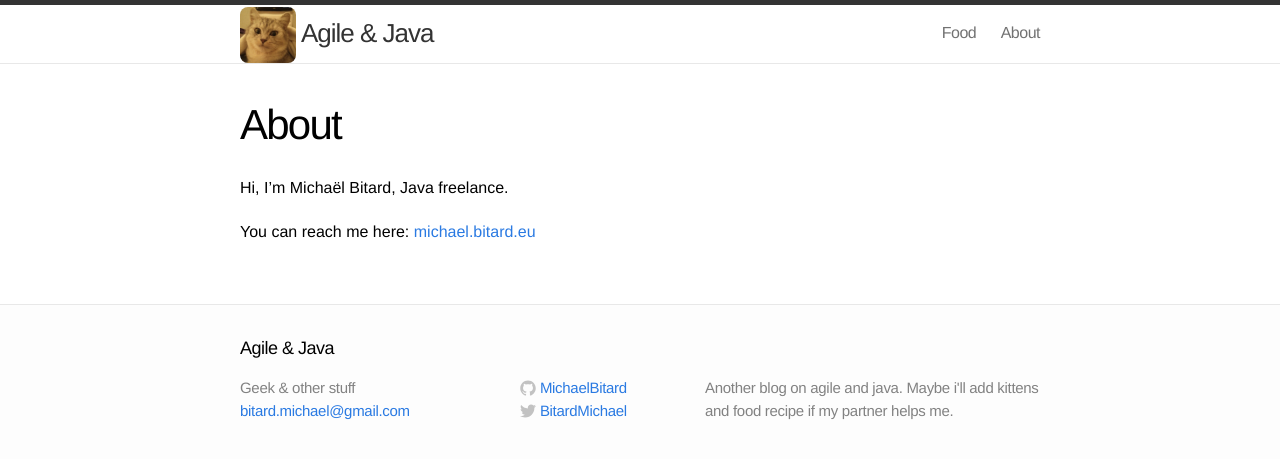
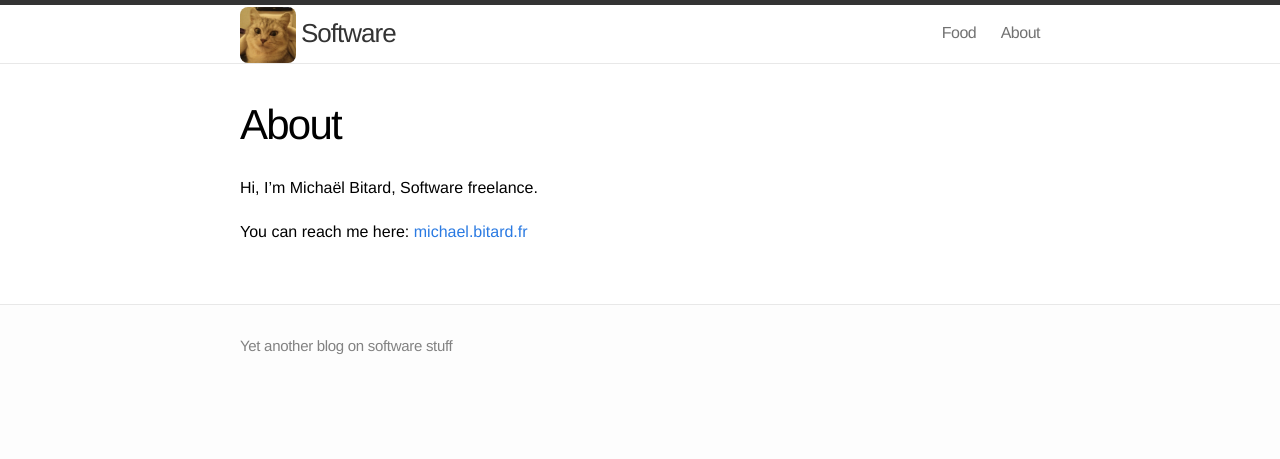
Before and after one commit to gpolaert/agileek.github.io, a Jekyll site: the page built from about.md, in a window 1280 px wide. Shown: the top 459 px of the page. Built offline with Jekyll 4.4.1, drawn with Linux system fonts in a browser that asks for light colours.

Commit message:
refresh metadata

```diff
--- a/_config.yml
+++ b/_config.yml
@@ -1,7 +1,7 @@
 # Site settings
-title: Agile & Java
-email: bitard.michael@gmail.com
-description: "Another blog on agile and java. Maybe i'll add kittens and food recipe if my partner helps me."
+title: Software
+email: bitard [dot] michael [@] gmail [dot] com
+description: "Yet another blog on software stuff"
 baseurl: ""
 url: "https://agileek.github.io"
 twitter_username: BitardMichael
--- a/_includes/footer.html
+++ b/_includes/footer.html
@@ -1,61 +1,7 @@
 <footer class="site-footer">
-
   <div class="wrap">
-
-    <h2 class="footer-heading">{{ site.title }}</h2>
-
-    <div class="footer-col-1 column">
-      <ul>
-        <li>Geek & other stuff</li>
-        <li><a href="mailto:{{ site.email }}">{{ site.email }}</a></li>
-      </ul>
-    </div>
-
-    <div class="footer-col-2 column">
-      <ul>
-        {% if site.github_username %}<li>
-          <a href="https://github.com/{{ site.github_username }}">
-            <span class="icon github">
-              <svg version="1.1" class="github-icon-svg" xmlns="http://www.w3.org/2000/svg" xmlns:xlink="http://www.w3.org/1999/xlink" x="0px" y="0px"
-                 viewBox="0 0 16 16" enable-background="new 0 0 16 16" xml:space="preserve">
-                <path fill-rule="evenodd" clip-rule="evenodd" fill="#C2C2C2" d="M7.999,0.431c-4.285,0-7.76,3.474-7.76,7.761
-                c0,3.428,2.223,6.337,5.307,7.363c0.388,0.071,0.53-0.168,0.53-0.374c0-0.184-0.007-0.672-0.01-1.32
-                c-2.159,0.469-2.614-1.04-2.614-1.04c-0.353-0.896-0.862-1.135-0.862-1.135c-0.705-0.481,0.053-0.472,0.053-0.472
-                c0.779,0.055,1.189,0.8,1.189,0.8c0.692,1.186,1.816,0.843,2.258,0.645c0.071-0.502,0.271-0.843,0.493-1.037
-                C4.86,11.425,3.049,10.76,3.049,7.786c0-0.847,0.302-1.54,0.799-2.082C3.768,5.507,3.501,4.718,3.924,3.65
-                c0,0,0.652-0.209,2.134,0.796C6.677,4.273,7.34,4.187,8,4.184c0.659,0.003,1.323,0.089,1.943,0.261
-                c1.482-1.004,2.132-0.796,2.132-0.796c0.423,1.068,0.157,1.857,0.077,2.054c0.497,0.542,0.798,1.235,0.798,2.082
-                c0,2.981-1.814,3.637-3.543,3.829c0.279,0.24,0.527,0.713,0.527,1.437c0,1.037-0.01,1.874-0.01,2.129
-                c0,0.208,0.14,0.449,0.534,0.373c3.081-1.028,5.302-3.935,5.302-7.362C15.76,3.906,12.285,0.431,7.999,0.431z"/>
-              </svg>
-            </span>
-            <span class="username">{{ site.github_username }}</span>
-          </a>
-        </li>{% endif %}
-        {% if site.twitter_username %}<li>
-          <a href="https://twitter.com/{{ site.twitter_username }}">
-            <span class="icon twitter">
-              <svg version="1.1" class="twitter-icon-svg" xmlns="http://www.w3.org/2000/svg" xmlns:xlink="http://www.w3.org/1999/xlink" x="0px" y="0px"
-                 viewBox="0 0 16 16" enable-background="new 0 0 16 16" xml:space="preserve">
-                <path fill="#C2C2C2" d="M15.969,3.058c-0.586,0.26-1.217,0.436-1.878,0.515c0.675-0.405,1.194-1.045,1.438-1.809
-                c-0.632,0.375-1.332,0.647-2.076,0.793c-0.596-0.636-1.446-1.033-2.387-1.033c-1.806,0-3.27,1.464-3.27,3.27
-                c0,0.256,0.029,0.506,0.085,0.745C5.163,5.404,2.753,4.102,1.14,2.124C0.859,2.607,0.698,3.168,0.698,3.767
-                c0,1.134,0.577,2.135,1.455,2.722C1.616,6.472,1.112,6.325,0.671,6.08c0,0.014,0,0.027,0,0.041c0,1.584,1.127,2.906,2.623,3.206
-                C3.02,9.402,2.731,9.442,2.433,9.442c-0.211,0-0.416-0.021-0.615-0.059c0.416,1.299,1.624,2.245,3.055,2.271
-                c-1.119,0.877-2.529,1.4-4.061,1.4c-0.264,0-0.524-0.015-0.78-0.046c1.447,0.928,3.166,1.469,5.013,1.469
-                c6.015,0,9.304-4.983,9.304-9.304c0-0.142-0.003-0.283-0.009-0.423C14.976,4.29,15.531,3.714,15.969,3.058z"/>
-              </svg>
-            </span>
-            <span class="username">{{ site.twitter_username }}</span>
-          </a>
-        </li>{% endif %}
-      </ul>
-    </div>
-
-    <div class="footer-col-3 column">
+    <div>
       <p class="text">{{ site.description }}</p>
     </div>
-
   </div>
-
 </footer>
--- a/_plugins/generators.rb
+++ b/_plugins/generators.rb
@@ -4,9 +4,9 @@ module Jekyll
       years = {}
       site.posts.docs.each do |post|
         if years.has_key?(post.date.year)
-          years[post.date.year] << {"url"=>post.url, "title"=>post.title}
+          years[post.date.year] << {"url"=>post.url, "title"=>post.data['title']}
         else
-          years[post.date.year] = [{"url"=>post.url, "title"=>post.title}]
+          years[post.date.year] = [{"url"=>post.url, "title"=>post.data['title']}]
         end
       end
 
--- a/about.md
+++ b/about.md
@@ -8,6 +8,6 @@ sitemap:
     lastmod: 2015-04-03T23:05:14
 ---
 
-Hi, I'm Michaël Bitard, Java freelance.
+Hi, I'm Michaël Bitard, Software freelance.
 
-You can reach me here: [michael.bitard.eu](http://michael.bitard.eu/#contact)
+You can reach me here: [michael.bitard.fr](https://michael.bitard.fr/)
```
